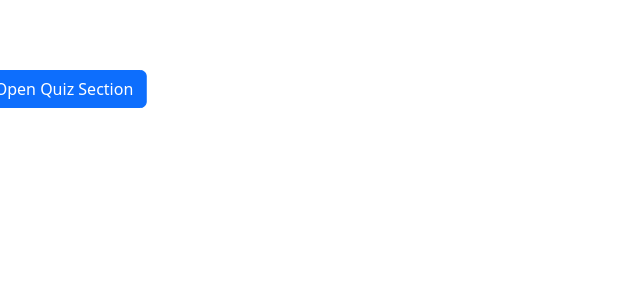
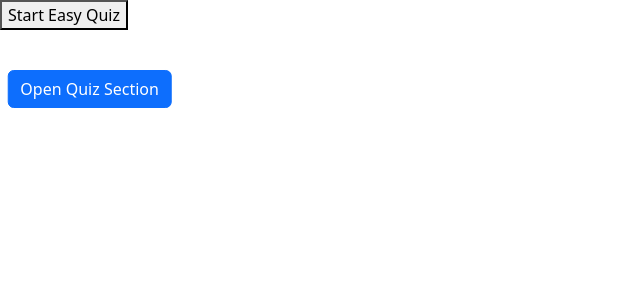
Before and after one commit to SchoolOfCode/bc14_w7_project-frontend-codettastone, a React (Create React App) app in the folder codetta-stone/: page / in a window 1280 px wide. Shown: the top 300 px of the page, without its empty margins (0-640 px from the left). Built offline with nearby package versions, Linux system fonts and the light colour scheme.

Commit message:
Added Quiz component with a quiz button that fetches easy quiz questions

```diff
--- a/codetta-stone/src/Components/App/App.js
+++ b/codetta-stone/src/Components/App/App.js
@@ -3,9 +3,11 @@ import './App.css';
 import 'bootstrap/dist/css/bootstrap.min.css';
 import Sidebar from '../SideBar/index.js';
 import {Col, Row, Container} from 'react-bootstrap';
+import Quiz from '../Quiz/index.js';
 
 function App() {
-  return <> <Sidebar/> </>
+  return <> <Sidebar/> <Quiz/> </>
+
 }
 
 export default App;
--- /dev/null
+++ b/codetta-stone/src/Components/Quiz/index.js
@@ -0,0 +1,33 @@
+import React, { useState } from "react";
+
+function Quiz() {
+  console.log("Quiz component loaded");
+  const [questions, setQuestions] = useState([]);
+
+  const fetchQuestions = async () => {
+    const response = await fetch(
+      "https://quizapi.io/api/v1/questions?apiKey=OKhUQ6mCAkyNpwrGnpbYMkyR5eLflzWqJnbO7JcX&difficulty=Easy&limit=10&tags=JavaScript"
+    );
+    const data = await response.json();
+    setQuestions(data);
+    console.log("Questions fetched successfully:", data);
+  };
+
+  return (
+    <div>
+      <button onClick={fetchQuestions}>Start Easy Quiz</button>
+      {questions.length > 0 && (
+        <div>
+          {questions.map((question) => (
+            <div key={question.id}>
+              <h3>{question.question}</h3>
+
+            </div>
+          ))}
+        </div>
+      )}
+    </div>
+  );
+}
+
+export default Quiz;
--- a/codetta-stone/src/Components/SideBar/index.css
+++ b/codetta-stone/src/Components/SideBar/index.css
@@ -6,8 +6,8 @@
   .sidebar-button {
     position: absolute;
     margin-top: 20px;
-     top: 50px; /* set the distance from the bottom of the page */
-    left: 5%; /* center the button horizontally */
+    top: 50px; /* set the distance from the bottom of the page */
+    left: 7%; /* center the button horizontally */
     transform: translateX(-50%);
   }
 
```
Also changed, not shown: 1 other file (tests, documents, lock files or other folders).
